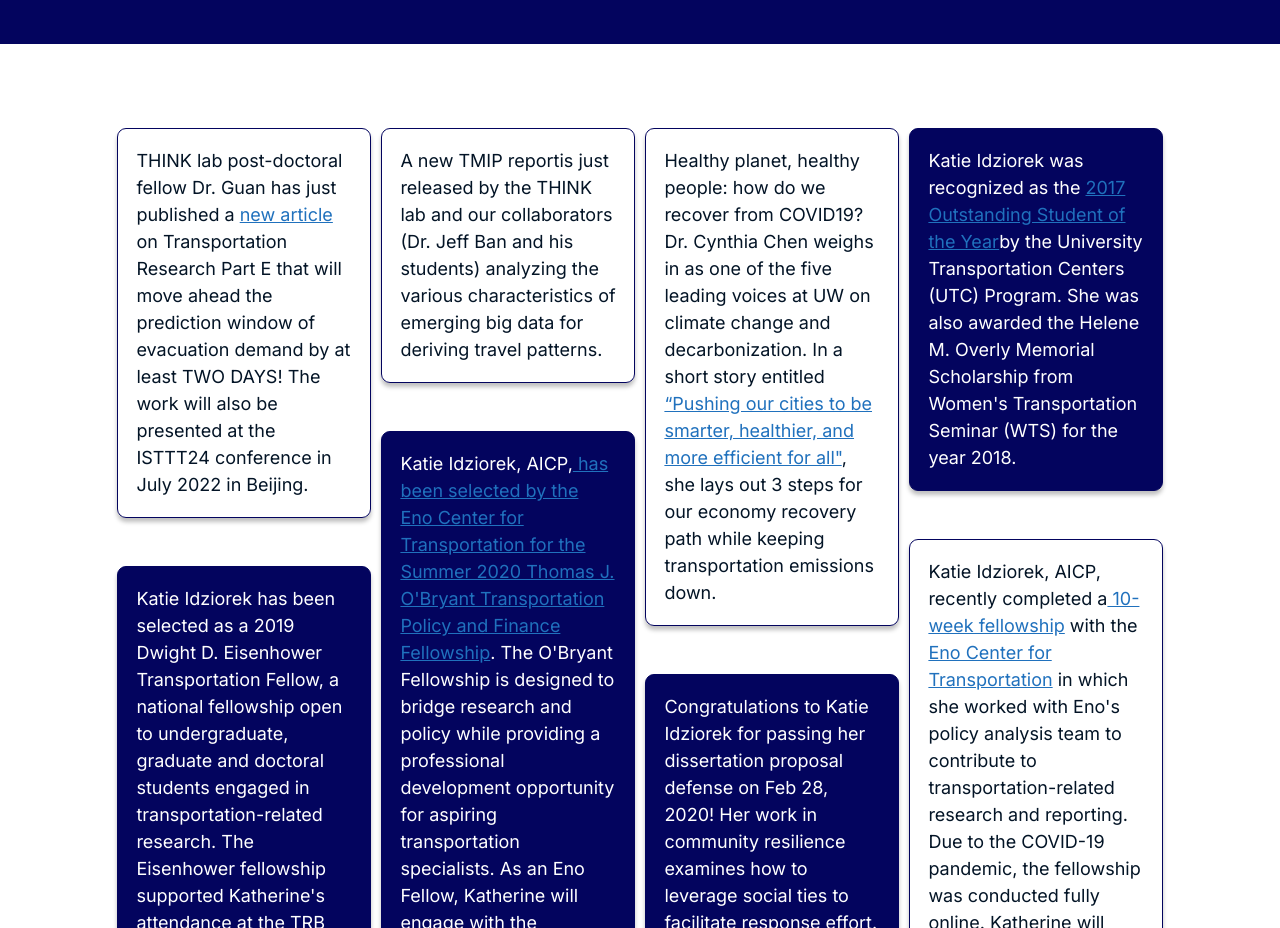
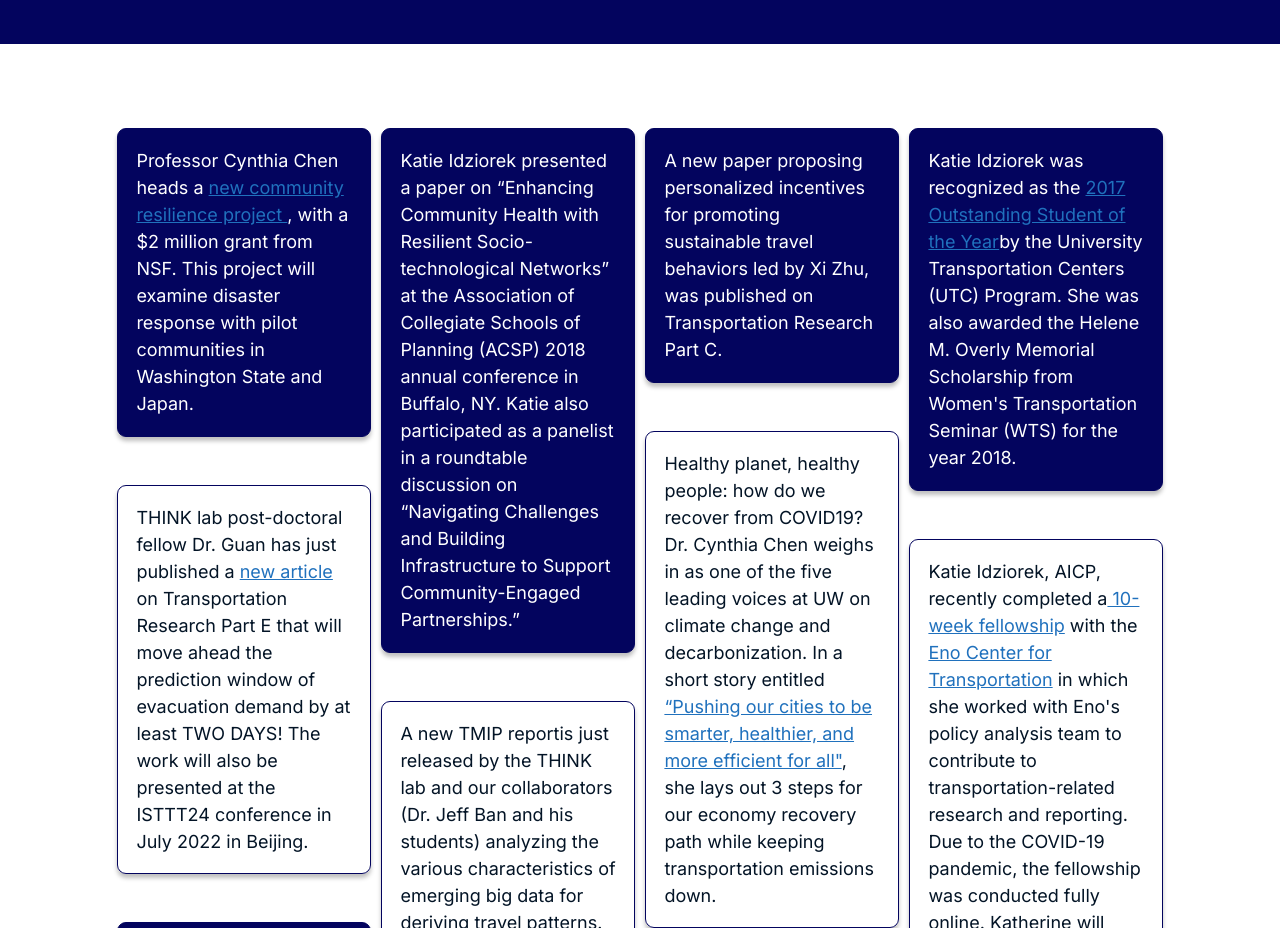
Before and after one commit to UW-THINKlab/think-lab, a React (Create React App) app: page /#/splashes in a window 1280 px wide. Shown: the part 1427-2355 px from the top of the page. Built offline with nearby package versions, Linux system fonts and the light colour scheme.

Commit message:
added new $2 mil project Cynthia is heading

```diff
--- a/src/pages/Splashes.js
+++ b/src/pages/Splashes.js
@@ -73,6 +73,15 @@
 
     {/* All Other Splashes */}
     <div className="px-28 splashes-column">
+
+      <div className="splashes-content-blue">
+        <p>
+            Professor Cynthia Chen heads a <a href="https://ise.washington.edu/news/article/2024-01-14/building-community-resilience-2-million-nsf-grant-will-transform-disaster?utm_campaign=&utm_medium=email&utm_source=waengineer-newsletter&mkt_tok=MTMxLUFRTy0yMjUAAAGQ-oDKZdxlI0YjvYcpLea-9mXfcjL_l9zDzXZF_MOFr0kYmnE84Tzglrb5Z4G0mySLjNVomSpuK4YN656fWfWTzHGJ2Tx93vhdRe8uRwExUgg_BQ" class="link-style">
+            new community resilience project </a>, with a $2 million grant from NSF.
+            This project will examine disaster response with pilot communities in Washington State and Japan.
+        </p>
+      </div>
+
       <div className="splashes-content-white">
         <p>
           THINK lab post-doctoral fellow Dr. Guan has just published a <a href="https://www.sciencedirect.com/science/article/pii/S1366554521001496?via%3Dihub" class="link-style">new article </a>
```
